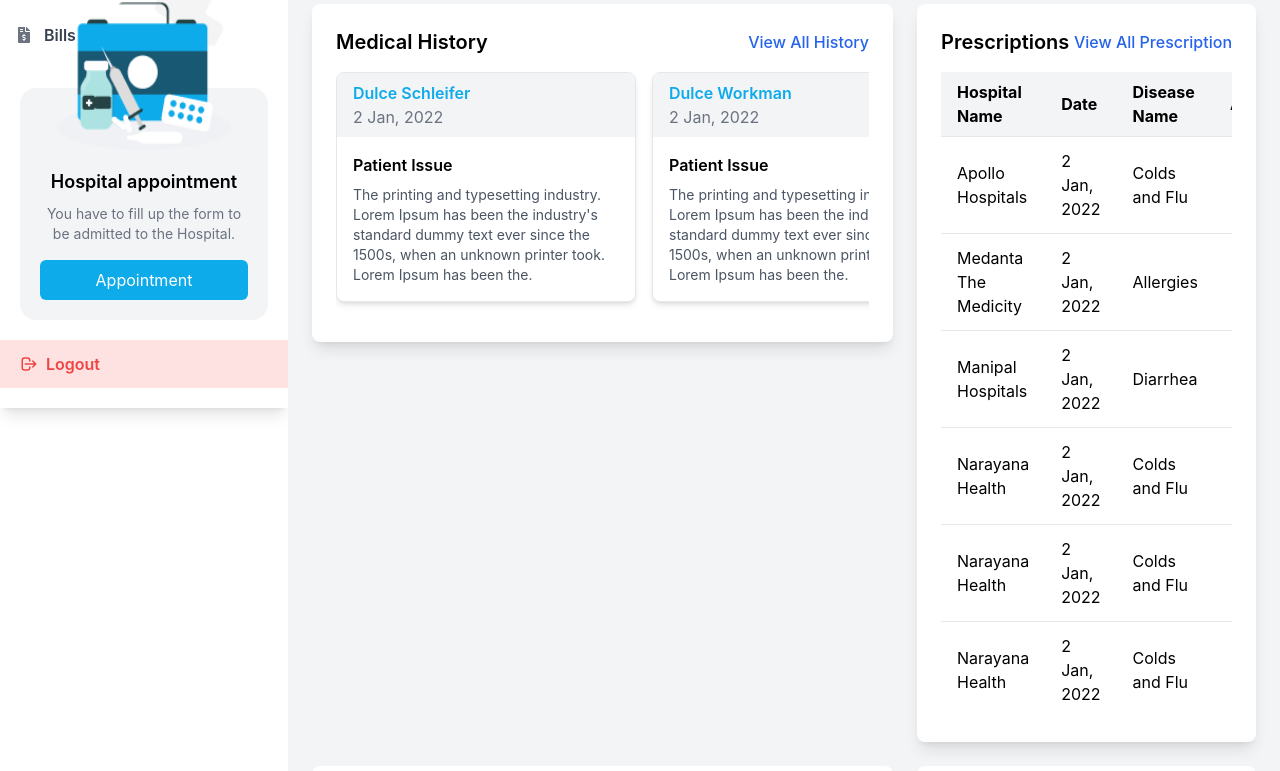
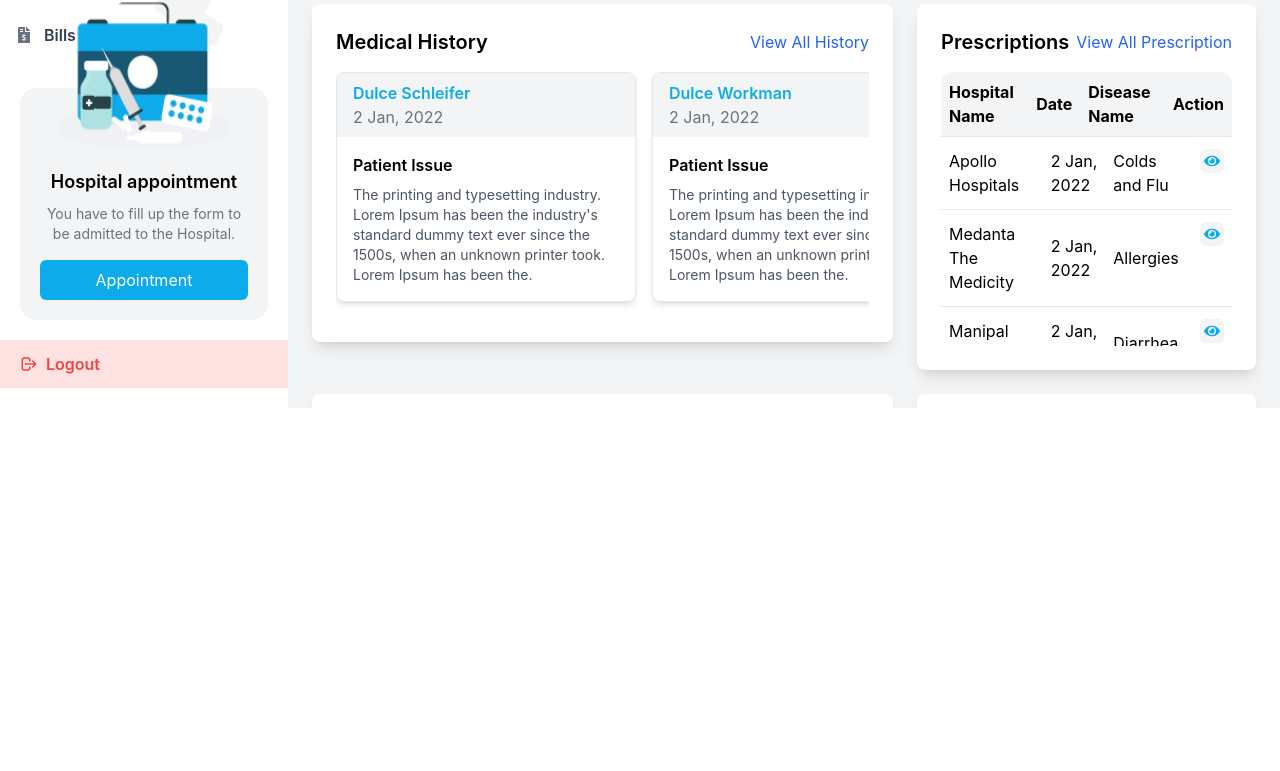
Before and after one commit to omprakash1907/Patient-Management-System, a React (Create React App) app in the folder client/: page /patient-dashboard in a window 1280 px wide. Shown: the part 392-1163 px from the top of the page. After the commit the page ends 800 px from the top, so only its background shows below. Built offline with nearby package versions, Linux system fonts and the light colour scheme; grey boxes are pictures that could not be loaded.

Commit message:
Completed patient dashboard look out

```diff
--- a/client/src/components/Patient/MedicalHistory.jsx
+++ b/client/src/components/Patient/MedicalHistory.jsx
@@ -36,7 +36,7 @@ const MedicalHistory = () => {
     <div className="bg-white p-6 rounded-lg shadow-lg mt-6">
       <div className="flex justify-between items-center mb-4">
         <h2 className="text-xl font-semibold">Medical History</h2>
-        <a href="#" className="text-blue-600 font-medium  hover:underline">
+        <a href="#" className="text-blue-600   hover:underline">
           View All History
         </a>
       </div>
--- a/client/src/components/Patient/PatientLayout.jsx
+++ b/client/src/components/Patient/PatientLayout.jsx
@@ -10,7 +10,7 @@ const PatientLayout = ({ children }) => {
   };
 
   return (
-    <div className="flex h-screen">
+    <div className="flex h-screen  ">
       {/* Sidebar */}
       <PatientSidebar onMenuClick={handleMenuClick} />
 
@@ -20,7 +20,7 @@ const PatientLayout = ({ children }) => {
         <PatientNavbar activeMenu={activeMenu} />
 
         {/* Main content */}
-        <main className="flex-1 bg-gray-100 p-6">{children}</main>
+        <main className="flex-1 bg-gray-100 p-6 flex flex-col overflow-y-auto no-scrollbar">{children}</main>
       </div>
     </div>
   );
--- a/client/src/components/Patient/PatientSidebar.jsx
+++ b/client/src/components/Patient/PatientSidebar.jsx
@@ -12,7 +12,7 @@ import appointment from "../../assets/images/appointment.png";
 
 const PatientSidebar = ({ onMenuClick }) => {
   return (
-    <div className="w-72 bg-white h-full shadow-lg flex flex-col justify-between">
+    <div className="w-72 bg-white h-full shadow-lg flex flex-col justify-between ">
       {/* Logo */}
       <div className="py-2">
         <img src={logo} alt="Hospital Logo" className="w-48 mx-auto mb-4" />
--- a/client/src/components/Patient/PatientStatus.jsx
+++ b/client/src/components/Patient/PatientStatus.jsx
@@ -1,22 +1,60 @@
 import React from "react";
+import { FaHospital, FaUserMd, FaCalendarAlt, FaInfoCircle, FaUsers } from "react-icons/fa"; // FontAwesome Icons
 
 const PatientStatus = () => {
-  const statuses = [
-    { hospital: "Shamuba Hospital", doctor: "Dr. Mathew Best", date: "2 Jan, 2022" },
-    { hospital: "Chance Carder", doctor: "Dr. Naraman Health", date: "2 Jan, 2022" },
-  ];
+  const status = {
+    hospital: "Shamuba Hospital",
+    doctor: "Dr. Mathew Best",
+    date: "2 Jan, 2022",
+    xyz: "Chance Carder",
+    description: "It is a long established fact that a reader will be distracted by the readable content of a page when looking at its layout."
+  };
 
   return (
-    <div className="bg-white p-6 rounded-lg shadow-lg ">
+    <div className="bg-white p-6 rounded-lg shadow-lg">
       <h2 className="text-xl font-semibold mb-4">Patient Status</h2>
-      <div className="grid grid-cols-2 gap-4">
-        {statuses.map((status, index) => (
-          <div key={index} className="border rounded-lg p-4">
-            <h4 className="font-semibold">{status.hospital}</h4>
-            <p className="text-gray-400">{status.date}</p>
-            <p className="mt-2">{status.doctor}</p>
+
+      {/* Grid Layout for the icons and text */}
+      <div className="grid grid-cols-2 gap-4 h-[210px]">
+        {/* First column: Hospital Name */}
+        <div className="flex items-center space-x-2">
+          <div className="flex-shrink-0 bg-blue-100 p-3 rounded-full">
+            <FaHospital className="text-blue-600" size={24} />
           </div>
-        ))}
+          <p className="font-semibold text-blue-900">{status.hospital}</p>
+        </div>
+
+        {/* Second column: Doctor's Name */}
+        <div className="flex items-center space-x-2">
+          <div className="flex-shrink-0 bg-green-100 p-3 rounded-full">
+            <FaUserMd className="text-green-500" size={24} />
+          </div>
+          <p className="font-semibold text-gray-800">{status.doctor}</p>
+        </div>
+
+        {/* First column: Date */}
+        <div className="flex items-center space-x-2">
+          <div className="flex-shrink-0 bg-purple-100 p-3 rounded-full">
+            <FaCalendarAlt className="text-purple-500" size={24} />
+          </div>
+          <p className="text-gray-600">{status.date}</p>
+        </div>
+
+        {/* Second column: Additional Info */}
+        <div className="flex items-center space-x-2">
+          <div className="flex-shrink-0 bg-purple-100 p-3 rounded-full">
+            <FaUsers className="text-purple-500" size={24} />
+          </div>
+          <p className="text-gray-600">{status.xyz}</p>
+        </div>
+
+        {/* Full row for description */}
+        <div className="col-span-2 flex items-start space-x-2">
+          <div className="flex-shrink-0 bg-blue-100 p-3 rounded-full">
+            <FaInfoCircle className="text-blue-500" size={24} />
+          </div>
+          <p className="text-gray-600 text-sm">{status.description}</p>
+        </div>
       </div>
     </div>
   );
--- a/client/src/components/Patient/PrescriptionList.jsx
+++ b/client/src/components/Patient/PrescriptionList.jsx
@@ -15,25 +15,32 @@ const PrescriptionList = () => {
     <div className="bg-white p-6 rounded-lg shadow-lg mt-6">
       <div className="flex justify-between items-center mb-4">
         <h2 className="text-xl font-semibold">Prescriptions</h2>
-        <a href="#" className="text-blue-600 font-medium  hover:underline">View All Prescription</a>
+        <a href="#" className="text-blue-600  hover:underline">View All Prescription</a>
       </div>
-      <div className="overflow-x-auto custom-scroll">
+
+      {/* Scrollable container for the table body */}
+      <div className="rounded-xl overflow-hidden ">
         <table className="w-full text-left">
           <thead>
             <tr className="bg-gray-100">
-              <th className="py-2 px-4">Hospital Name</th>
-              <th className="py-2 px-4">Date</th>
-              <th className="py-2 px-4">Disease Name</th>
-              <th className="py-2 px-4">Action</th>
+              <th className="py-2 px-2">Hospital Name</th>
+              <th className="py-2 px-2">Date</th>
+              <th className="py-2 px-2">Disease Name</th>
+              <th className="py-2 px-2">Action</th>
             </tr>
           </thead>
+        </table>
+
+        {/* Scrollable tbody */}
+        <div className="overflow-y-auto custom-scroll h-[210px]">
+          <table className="w-full text-left">
             <tbody>
               {prescriptions.map((prescription, index) => (
                 <tr key={index} className="border-t">
-                <td className="py-3 px-4 font-xs ">{prescription.hospital}</td>
-                <td className="py-3 px-4 font-xs ">{prescription.date}</td>
-                <td className="py-3 px-4 font-xs ">{prescription.disease}</td>
-                <td className="py-3 px-4 font-xs flex justify-center">
+                  <td className="py-3 px-2 font-xs">{prescription.hospital}</td>
+                  <td className="py-3 px-2 font-xs">{prescription.date}</td>
+                  <td className="py-3 px-2 font-xs">{prescription.disease}</td>
+                  <td className="py-3 px-2 font-xs flex justify-center">
                     <button className="text-customBlue flex items-center space-x-2 bg-gray-100 text-md p-1 rounded-md">
                       <FaEye />
                     </button>
@@ -44,6 +51,7 @@ const PrescriptionList = () => {
           </table>
         </div>
       </div>
+    </div>
   );
 };
 
--- a/client/src/components/Patient/TestReports.jsx
+++ b/client/src/components/Patient/TestReports.jsx
@@ -1,4 +1,5 @@
 import React from "react";
+import { FaEye } from "react-icons/fa";
 
 const TestReports = () => {
   const reports = [
@@ -9,7 +10,19 @@ const TestReports = () => {
       test: "Pathology Test",
     },
     {
+      doctor: "Dr. Ryan Carder",
+      date: "2 Jan, 2022",
+      disease: "Allergies",
+      test: "Pathology Test",
+    },
+    {
       doctor: "Dr. Zaire Saris",
+      date: "2 Jan, 2022",
+      disease: "Viral Infection",
+      test: "Pathology Test",
+    },
+    {
+      doctor: "Dr. Jaxson Herwitz",
       date: "2 Jan, 2022",
       disease: "Allergies",
       test: "Pathology Test",
@@ -17,20 +30,53 @@ const TestReports = () => {
   ];
 
   return (
-    <div className="bg-white p-6 rounded-lg shadow-lg ">
-      <div className="flex justify-between items-center mb-4">
+    <div className="bg-white p-6 rounded-lg shadow-lg">
+      {/* Heading and View All link */}
+      <div className="flex justify-between items-center mb-4 border-b-2 pb-2">
         <h2 className="text-xl font-semibold">Test Reports</h2>
-        <a href="#" className="text-customBlue">View All Reports</a>
+        <a href="#" className="text-blue-600 hover:underline">
+          View All Reports
+        </a>
       </div>
+
+      {/* Scrollable container for reports */}
+      <div className="overflow-y-auto h-[200px] custom-scroll pr-1">
         <div className="grid grid-cols-2 gap-4">
           {reports.map((report, index) => (
             <div key={index} className="border rounded-lg p-4">
+              {/* Doctor's Image */}
+              <div className="flex justify-between align-middle items-center">
+                <div className="mr-4 flex mb-1">
+                  <img
+                    src={`https://randomuser.me/api/portraits/men/${
+                      index + 30
+                    }.jpg`}
+                    alt={report.doctor}
+                    className="w-12 h-12 rounded-full mr-2"
+                  />
+                  <div>
                     <h4 className="font-semibold">{report.doctor}</h4>
-            <p className="text-gray-400">{report.date}</p>
-            <p className="mt-2">{report.disease}</p>
-            <p className="mt-2 text-green-600">{report.test}</p>
+                    <span className="text-gray-400">{report.date}</span>
+                  </div>
+                </div>
+                <div className="text-customBlue bg-gray-100 p-1 rounded-md">
+                  <FaEye />
+                </div>
+              </div>
+              <div className="flex  justify-between items-center">
+                <p className="mt-1 text-sm text-gray-500">
+                  <span className="font-bold">Disease : </span>
+                  {report.disease}
+                </p>
+                <p className="mt-2 text-green-600 text-sm">
+                  <ul className="list-disc ml-4">
+                    <li>{report.test}</li>
+                  </ul>
+                </p>
+              </div>
             </div>
           ))}
+        </div>
       </div>
     </div>
   );
--- a/client/src/index.css
+++ b/client/src/index.css
@@ -18,6 +18,7 @@ code {
 
 .custom-scroll::-webkit-scrollbar {
   height: 4px; /* Decrease the height (thickness) of the scrollbar */
+  width: 4px; /* Decrease the height (thickness) of the scrollbar */
 }
 
 .custom-scroll::-webkit-scrollbar-track {
@@ -28,3 +29,13 @@ code {
   background-color: #444; /* Black color for the scroll thumb */
   border-radius: 10px; /* Rounded corners for the scroll thumb */
 }
+
+/* Custom class to hide scrollbar */
+.no-scrollbar::-webkit-scrollbar {
+  display: none !important; /* Hide scrollbar for Chrome, Safari, and Opera */
+}
+
+.no-scrollbar {
+  -ms-overflow-style: none !important; /* Hide scrollbar for Internet Explorer and Edge */
+  scrollbar-width: none !important; /* Hide scrollbar for Firefox */
+}
--- a/client/src/pages/patient/PatientDashboard.jsx
+++ b/client/src/pages/patient/PatientDashboard.jsx
@@ -7,30 +7,33 @@ import MedicalHistory from "../../components/Patient/MedicalHistory";
 
 const PatientDashboard = () => {
   return (
-    <div className="">
+    <div className="flex flex-col h-screen">
       {/* Patient Details at the top */}
       <PatientDetails />
 
       {/* Grid Layout for Medical History, Prescriptions, Test Reports, and Patient Status */}
-      <div className="grid grid-cols-8 gap-6">
-        {/* Medical History on the left */}
-        <div className="col-span-5">
-          <MedicalHistory />
+      <div className="grid grid-cols-8 gap-6 flex-1">
+        {/* Left Column: Medical History */}
+        <div className="col-span-5 flex flex-col">
+          <MedicalHistory className="flex-1 h-full" />
         </div>
 
-        {/* Prescriptions on the right */}
-        <div className="col-span-3">
-          <PrescriptionList />
+        {/* Right Column: Prescriptions */}
+        <div className="col-span-3 flex flex-col">
+          <PrescriptionList className="flex-1 h-full" />
+        </div>
+      </div>
+
+      {/* Second row for Test Reports and Patient Status */}
+      <div className="grid grid-cols-8 gap-6 flex-1 mt-6">
+        {/* Test Reports */}
+        <div className="col-span-5 flex flex-col">
+          <TestReports className="flex-1 h-full" />
         </div>
 
-        {/* Test Reports across two columns below Medical History */}
-        <div className="col-span-5">
-          <TestReports />
-        </div>
-
-        {/* Patient Status on the right below Prescriptions */}
-        <div className="col-span-3">
-          <PatientStatus />
+        {/* Patient Status */}
+        <div className="col-span-3 flex flex-col">
+          <PatientStatus className="flex-1 h-full" />
         </div>
       </div>
     </div>
```
Lines whose indentation alone changed are shown as unchanged.
